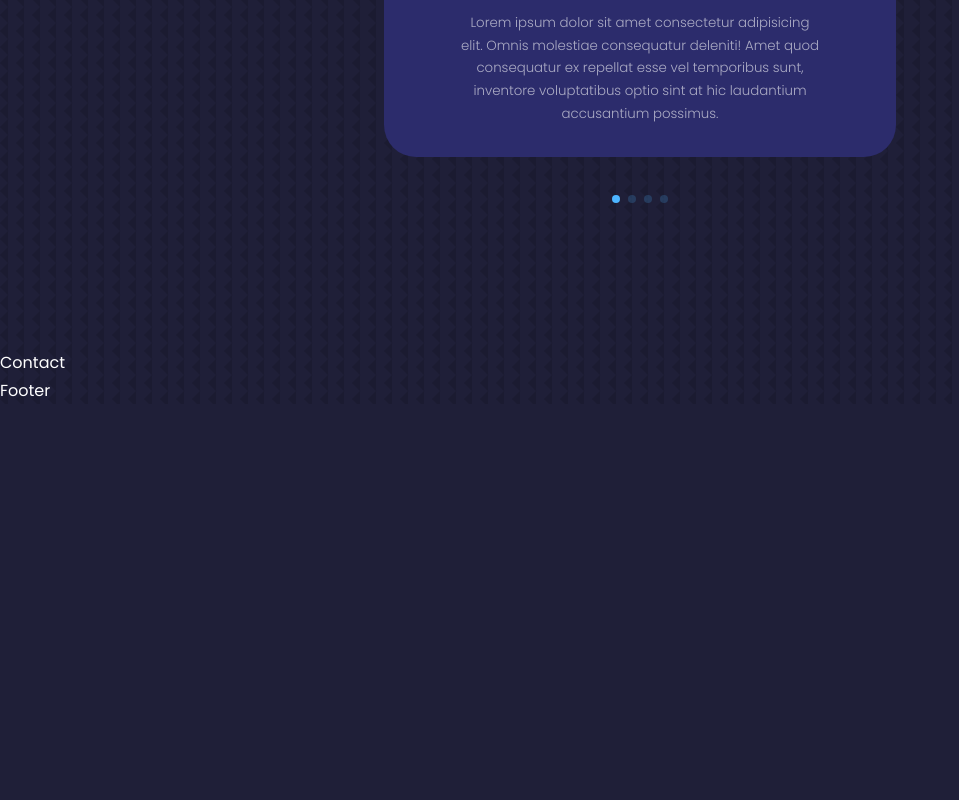
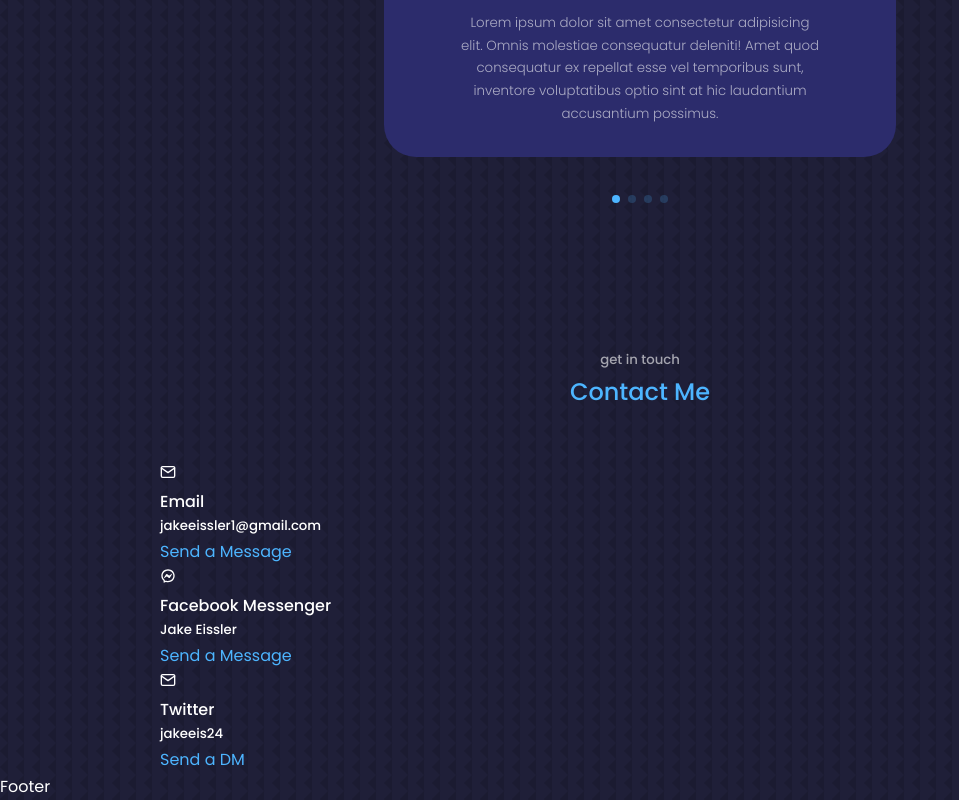
Before and after one commit to jakeeis24/React-Portfolio, a React (Create React App) app: page / in a window 1280 px wide. Shown: the part 4281-5081 px from the top of the page, without its empty margins (0-959 px from the left). Before the commit the page ends 4685 px from the top, so only its background shows below. Built offline with nearby package versions, Linux system fonts and the light colour scheme.

Commit message:
added 3 contact options

```diff
--- a/src/components/contact/Contact.jsx
+++ b/src/components/contact/Contact.jsx
@@ -1,8 +1,58 @@
 import React from "react";
 import "./contact.css";
+import { FiMail } from "react-icons/fi";
+import { RiMessengerLine } from "react-icons/ri";
 
 const Contact = () => {
-  return <section id="contact">Contact</section>;
+  return (
+    <section id="contact">
+      <h5>get in touch</h5>
+      <h2>Contact Me</h2>
+
+      <div className="container contact__container">
+        <div className="contact__options">
+          <article className="contact__option">
+            <FiMail />
+            <h4>Email</h4>
+            <h5>jakeeissler1@gmail.com</h5>
+            <a
+              href="mailto:jakeeissler1@gmail.com"
+              target="_blank"
+              rel="noreferrer"
+            >
+              Send a Message
+            </a>
+          </article>
+          <article className="contact__option">
+            <RiMessengerLine />
+            <h4>Facebook Messenger</h4>
+            <h5>Jake Eissler</h5>
+            <a
+              href="https://m.me/jake.eissler"
+              target="_blank"
+              rel="noreferrer"
+            >
+              Send a Message
+            </a>
+          </article>
+          <article className="contact__option">
+            <FiMail />
+            <h4>Twitter</h4>
+            <h5>jakeeis24</h5>
+            <a
+              href="https://twitter.com/jakeeis24"
+              target="_blank"
+              rel="noreferrer"
+            >
+              Send a DM
+            </a>
+          </article>
+        </div>
+        {/* End of Contact Options */}
+        <form action=""></form>
+      </div>
+    </section>
+  );
 };
 
 export default Contact;
```
